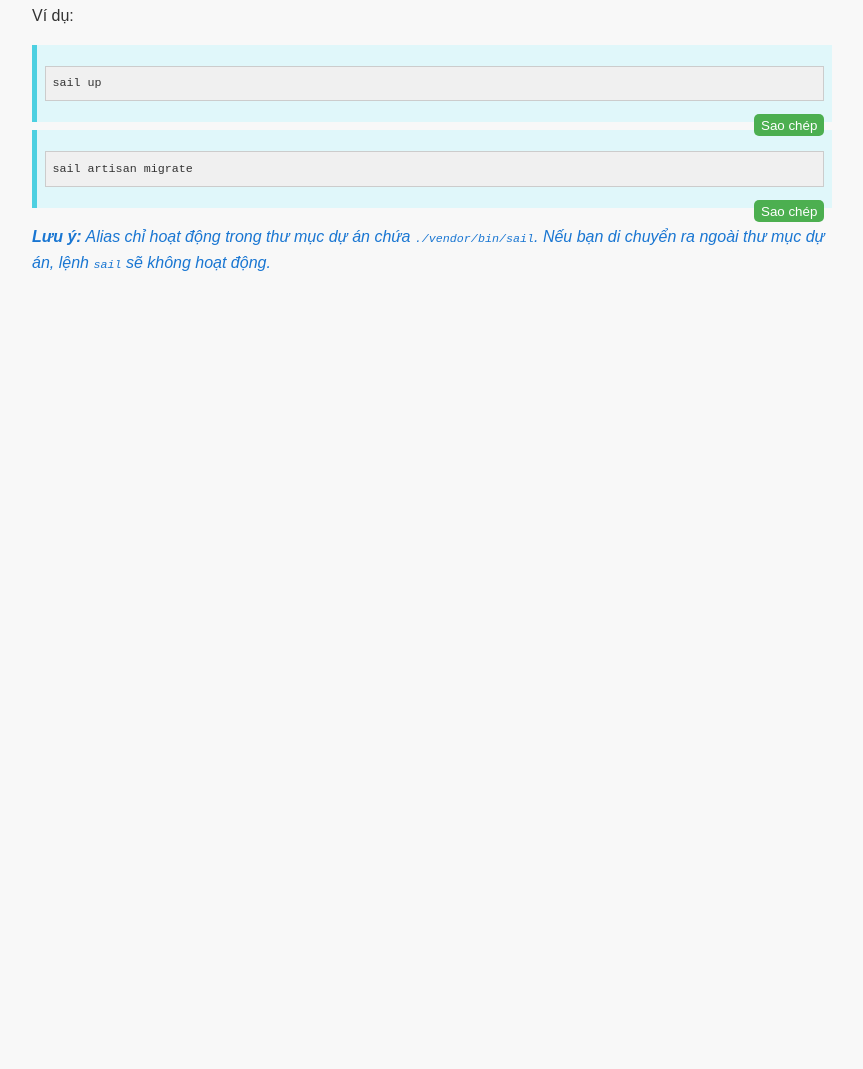
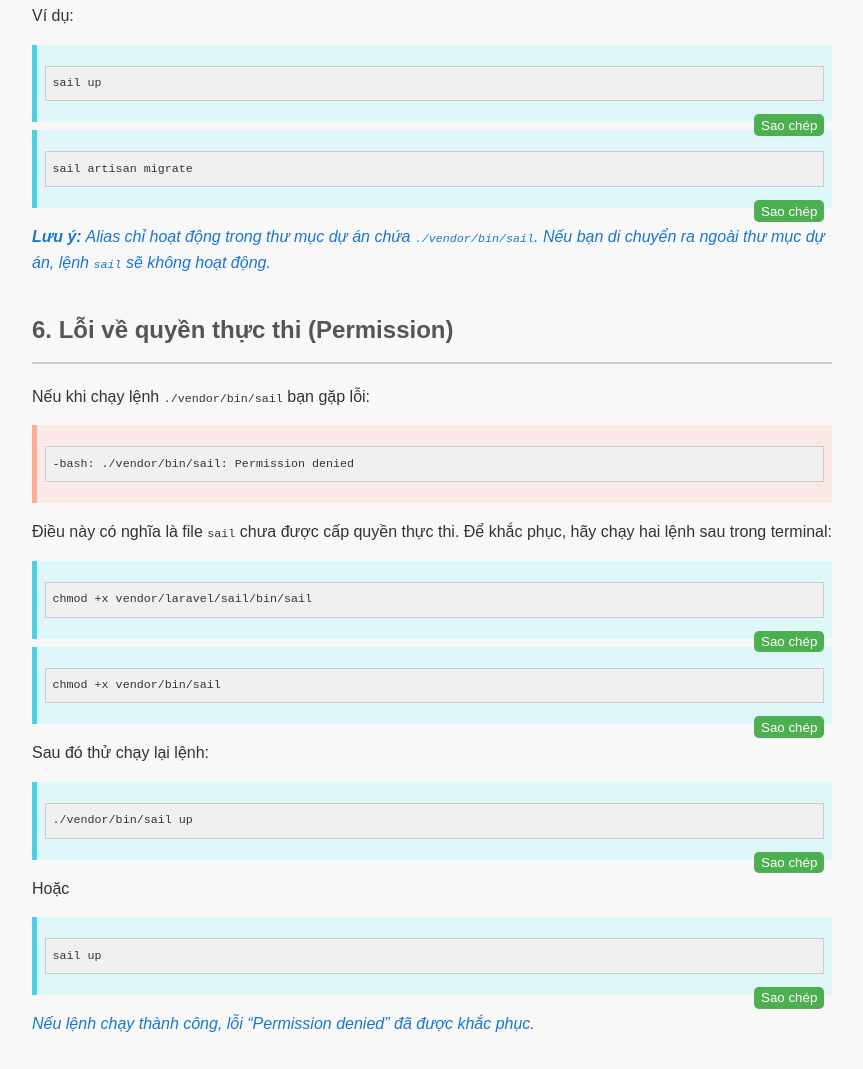
Before and after one commit to vuhien9x/ubuntu, a plain HTML site: page sail_install.html in a window 1280 px wide. Shown: the part 2144-3213 px from the top of the page, without its empty margins (208-1071 px from the left). Before the commit the page ends 2451 px from the top, so only its background shows below. Drawn offline with Linux system fonts and the light colour scheme.

Commit message:
fix error when installing sail "Permission denied"

```diff
--- a/sail_install.html
+++ b/sail_install.html
@@ -184,9 +184,8 @@
   </p>
 
   <div class="command">
-    <pre><code id="alias-sail">alias sail=&#39;.&#47;vendor&#47;bin&#47;sail&#39;</code></pre>
-    <button class="copy-button" onclick="copyText('alias sail=&#39;.&#47;vendor&#47;bin&#47;sail&#39;', this)">Sao
-      chép</button>
+    <pre><code id="alias-sail">alias sail='./vendor/bin/sail'</code></pre>
+    <button class="copy-button" onclick="copyText(`alias sail='./vendor/bin/sail'`, this)">Sao chép</button>
   </div>
 
   <p>
@@ -251,6 +250,54 @@
     ngoài thư mục dự án, lệnh <code>sail</code> sẽ không hoạt động.
   </p>
 
+    <h2>6. Lỗi về quyền thực thi (Permission)</h2>
+
+  <p>
+    Nếu khi chạy lệnh <code>./vendor/bin/sail</code> bạn gặp lỗi:
+  </p>
+
+  <div class="output">
+    <pre><code>-bash: ./vendor/bin/sail: Permission denied</code></pre>
+  </div>
+
+  <p>
+    Điều này có nghĩa là file <code>sail</code> chưa được cấp quyền thực thi.
+    Để khắc phục, hãy chạy hai lệnh sau trong terminal:
+  </p>
+
+  <div class="command">
+    <pre><code>chmod +x vendor/laravel/sail/bin/sail</code></pre>
+    <button class="copy-button" onclick="copyText('chmod +x vendor/laravel/sail/bin/sail', this)">Sao chép</button>
+  </div>
+
+  <div class="command">
+    <pre><code>chmod +x vendor/bin/sail</code></pre>
+    <button class="copy-button" onclick="copyText('chmod +x vendor/bin/sail', this)">Sao chép</button>
+  </div>
+
+  <p>
+    Sau đó thử chạy lại lệnh:
+  </p>
+
+  <div class="command">
+    <pre><code>./vendor/bin/sail up</code></pre>
+    <button class="copy-button" onclick="copyText('./vendor/bin/sail up', this)">Sao chép</button>
+  </div>
+
+  <p>
+    Hoặc
+  </p>
+
+  <div class="command">
+    <pre><code>sail up</code></pre>
+    <button class="copy-button" onclick="copyText('sail up', this)">Sao chép</button>
+  </div>
+
+  <p class="note">
+    Nếu lệnh chạy thành công, lỗi “Permission denied” đã được khắc phục.
+  </p>
+
+
   <script>
     function copyText(text, button) {
       navigator.clipboard.writeText(text).then(function () {
```
